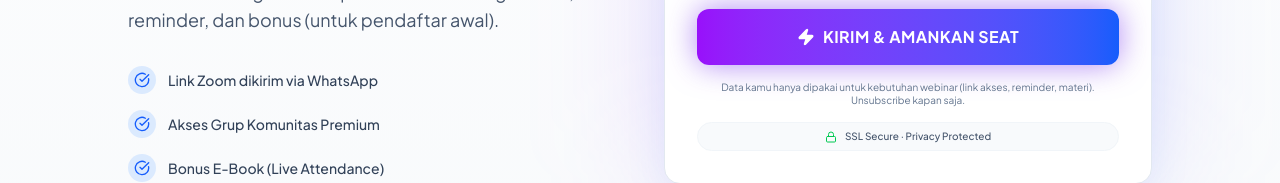
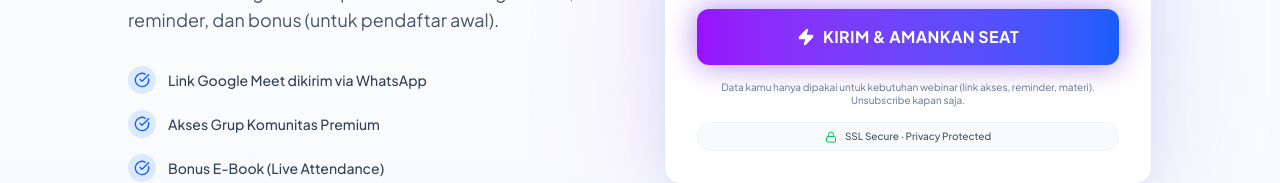
Before and after one commit to pandooat/oxo-talks-5, a Next.js app: page / in a window 1280 px wide. Shown: the part 6303-6486 px from the top of the page. Built offline with nearby package versions, Linux system fonts and the light colour scheme.

Commit message:
fix: update Zoom link to Google Meet in CTA and success modal

```diff
--- a/app/page.tsx
+++ b/app/page.tsx
@@ -77,7 +77,7 @@ export default function Home() {
               <div className="space-y-4">
                 <div className="flex items-center gap-3">
                   <div className="bg-blue-100 p-1.5 rounded-full text-blue-600"><Icon name="CheckCircle" size={16} /></div>
-                  <p className="text-slate-700 text-sm font-medium">Link Zoom dikirim via WhatsApp</p>
+                  <p className="text-slate-700 text-sm font-medium">Link Google Meet dikirim via WhatsApp</p>
                 </div>
                 <div className="flex items-center gap-3">
                   <div className="bg-blue-100 p-1.5 rounded-full text-blue-600"><Icon name="CheckCircle" size={16} /></div>
--- a/components/RegisterForm.tsx
+++ b/components/RegisterForm.tsx
@@ -118,7 +118,7 @@ const RegisterForm = ({ seatsLeft }: RegisterFormProps) => {
                         <h3 className="text-2xl font-bold text-slate-900 mb-2">Pendaftaran Berhasil!</h3>
                         <p className="text-purple-600 font-bold text-lg mb-4">⚠️ 1 Langkah Lagi</p>
                         <p className="text-slate-300 text-sm mb-8 leading-relaxed">
-                            Wajib bergabung ke grup WhatsApp untuk mendapatkan link Zoom, materi, dan update jadwal webinar.
+                            Wajib bergabung ke grup WhatsApp untuk mendapatkan link Google Meet, materi, dan update jadwal webinar.
                         </p>
                         <button
                             onClick={handleWhatsAppRedirect}
```
